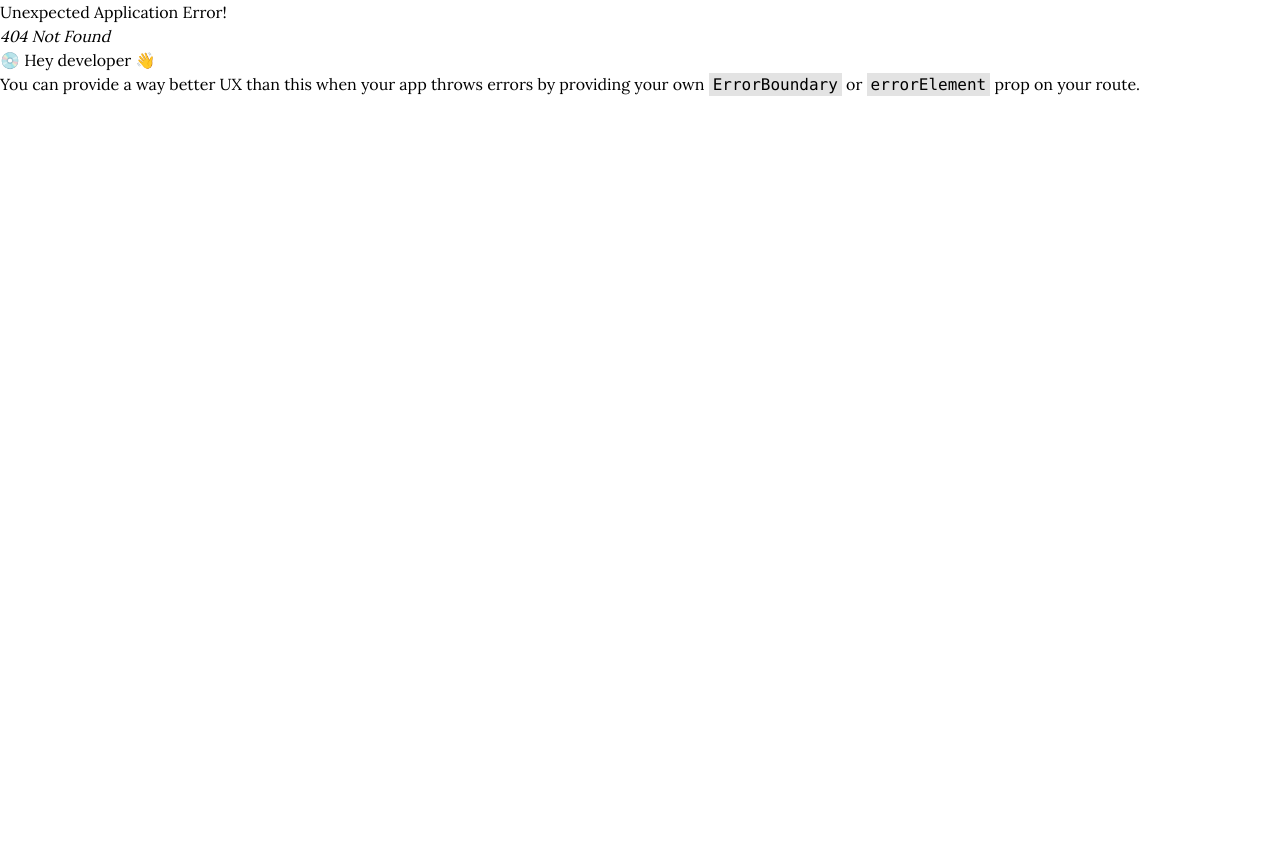
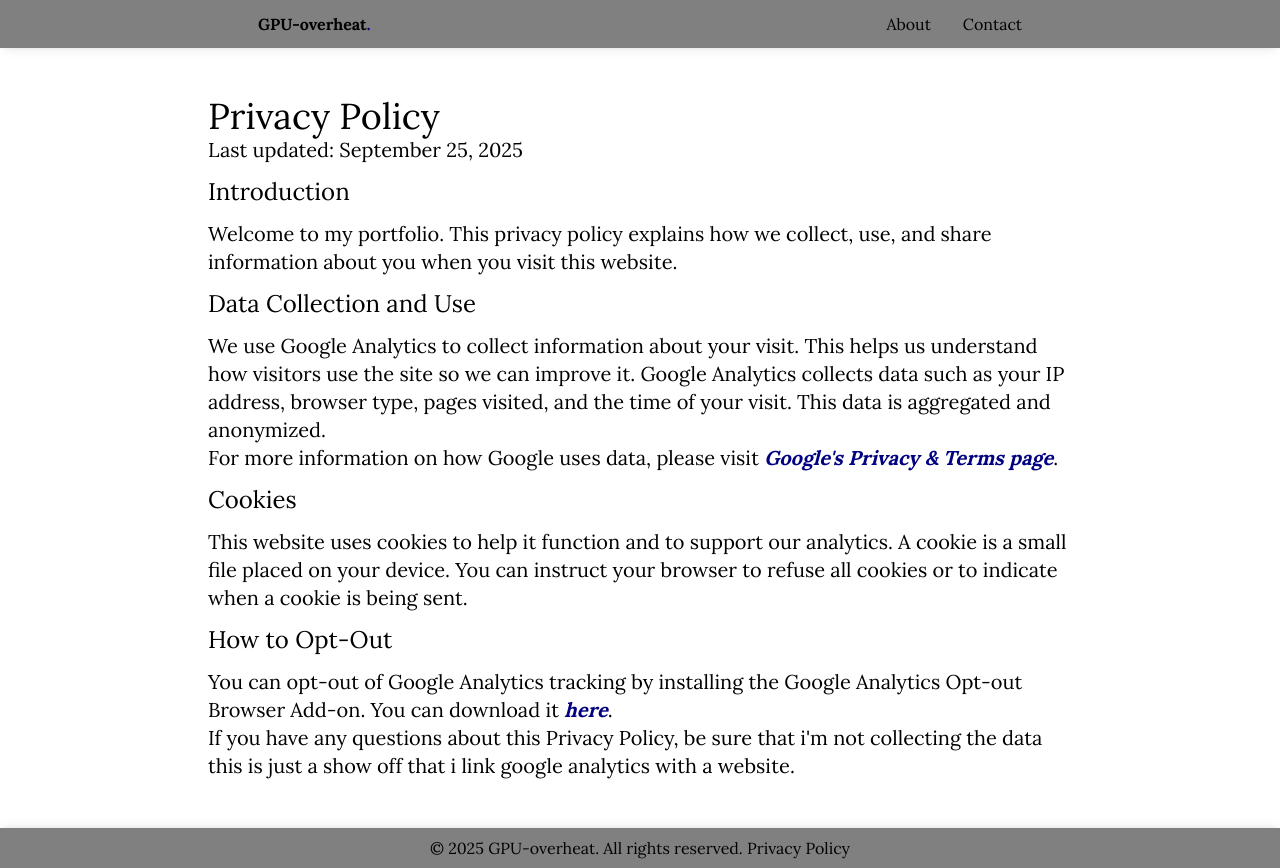
Before and after one commit to GPU-overheat/GPU-overheat.github.io, a React (Vite) app: page /privacy in a window 1280 px wide. Before the commit this address had no page. Before the commit the page ends 800 px from the top, so only its background shows below. Built offline with nearby package versions, Linux system fonts and the light colour scheme.

Commit message:
#2.1.0 added privacy page since we have google analytics tracking now

```diff
--- a/index.html
+++ b/index.html
@@ -9,6 +9,7 @@
       href="https://fonts.googleapis.com/css2?family=Lora:wght@400;700&display=swap"
       rel="stylesheet"
     />
+    <meta name="description" content="The personal portfolio and blog of Amine / GPU-overheat, a software developer." />
 
     <!-- Google tag (gtag.js) -->
     <script
--- a/package.json
+++ b/package.json
@@ -1,7 +1,7 @@
 {
   "name": "me",
   "private": true,
-  "version": "2.0.1",
+  "version": "2.1.0",
   "type": "module",
   "homepage": "https://GPU-overheat.github.io/GPU-overheat.github.io.git",
   "scripts": {
--- a/src/components/FooBar.tsx
+++ b/src/components/FooBar.tsx
@@ -1,4 +1,5 @@
 import React from "react";
+import { Link } from "react-router";
 
 const year = new Date().getFullYear();
 const githubLink = "https://github.com/GPU-overheat";
@@ -18,7 +19,10 @@ const Footer: React.FC = () => {
             >
               GPU-overheat
             </a>
-            . All rights reserved.
+            . All rights reserved.{" "}
+            <Link to="/privacy" className="hover:underline">
+              Privacy Policy
+            </Link>
           </p>
         </div>
       </div>
--- /dev/null
+++ b/src/components/PrivacyPolicyPage.tsx
@@ -0,0 +1,66 @@
+import React from "react";
+
+const PrivacyPolicyPage: React.FC = () => {
+  return (
+    <div className="prose mx-auto py-8 text-xl">
+      <h1 className="text-4xl">Privacy Policy</h1>
+      <p>Last updated: September 25, 2025</p>
+
+      <h2 className="text-2xl py-3 ">Introduction</h2>
+      <p>
+        Welcome to my portfolio. This privacy policy explains how we collect,
+        use, and share information about you when you visit this website.
+      </p>
+
+      <h2 className="text-2xl py-3 ">Data Collection and Use</h2>
+      <p>
+        We use Google Analytics to collect information about your visit. This
+        helps us understand how visitors use the site so we can improve it.
+        Google Analytics collects data such as your IP address, browser type,
+        pages visited, and the time of your visit. This data is aggregated and
+        anonymized.
+      </p>
+      <p>
+        For more information on how Google uses data, please visit{" "}
+        <a
+          href="https://policies.google.com/technologies/partner-sites"
+          target="_blank"
+          rel="noopener noreferrer"
+          className="text-[#000080] cursor-pointer font-bold italic"
+        >
+          Google's Privacy & Terms page
+        </a>
+        .
+      </p>
+
+      <h2 className="text-2xl py-3 ">Cookies</h2>
+      <p>
+        This website uses cookies to help it function and to support our
+        analytics. A cookie is a small file placed on your device. You can
+        instruct your browser to refuse all cookies or to indicate when a cookie
+        is being sent.
+      </p>
+
+      <h2 className="text-2xl py-3 ">How to Opt-Out</h2>
+      <p>
+        You can opt-out of Google Analytics tracking by installing the Google
+        Analytics Opt-out Browser Add-on. You can download it{" "}
+        <a
+          href="https://tools.google.com/dlpage/gaoptout"
+          target="_blank"
+          rel="noopener noreferrer"
+          className="text-[#000080] cursor-pointer font-bold italic"
+        >
+          here
+        </a>
+        .
+      </p>
+      <p>
+        If you have any questions about this Privacy Policy, be sure that i'm
+        not collecting the data this is just a show off that i link google analytics with a website.
+      </p>
+    </div>
+  );
+};
+
+export default PrivacyPolicyPage;
--- a/src/main.tsx
+++ b/src/main.tsx
@@ -7,6 +7,7 @@ import { RouterProvider } from "react-router/dom";
 import AboutPage from "./AboutPage.tsx";
 import ContactPage from "./ContactPage.tsx";
 import RootLayout from "./RootLayout.tsx";
+import PrivacyPolicyPage from "./components/PrivacyPolicyPage.tsx";
 
 const router = createBrowserRouter([
   {
@@ -25,6 +26,10 @@ const router = createBrowserRouter([
         path: "contact",
         Component: ContactPage,
       },
+      {
+        path: "privacy",
+        Component: PrivacyPolicyPage,
+      },
     ],
   },
 ]);
```
